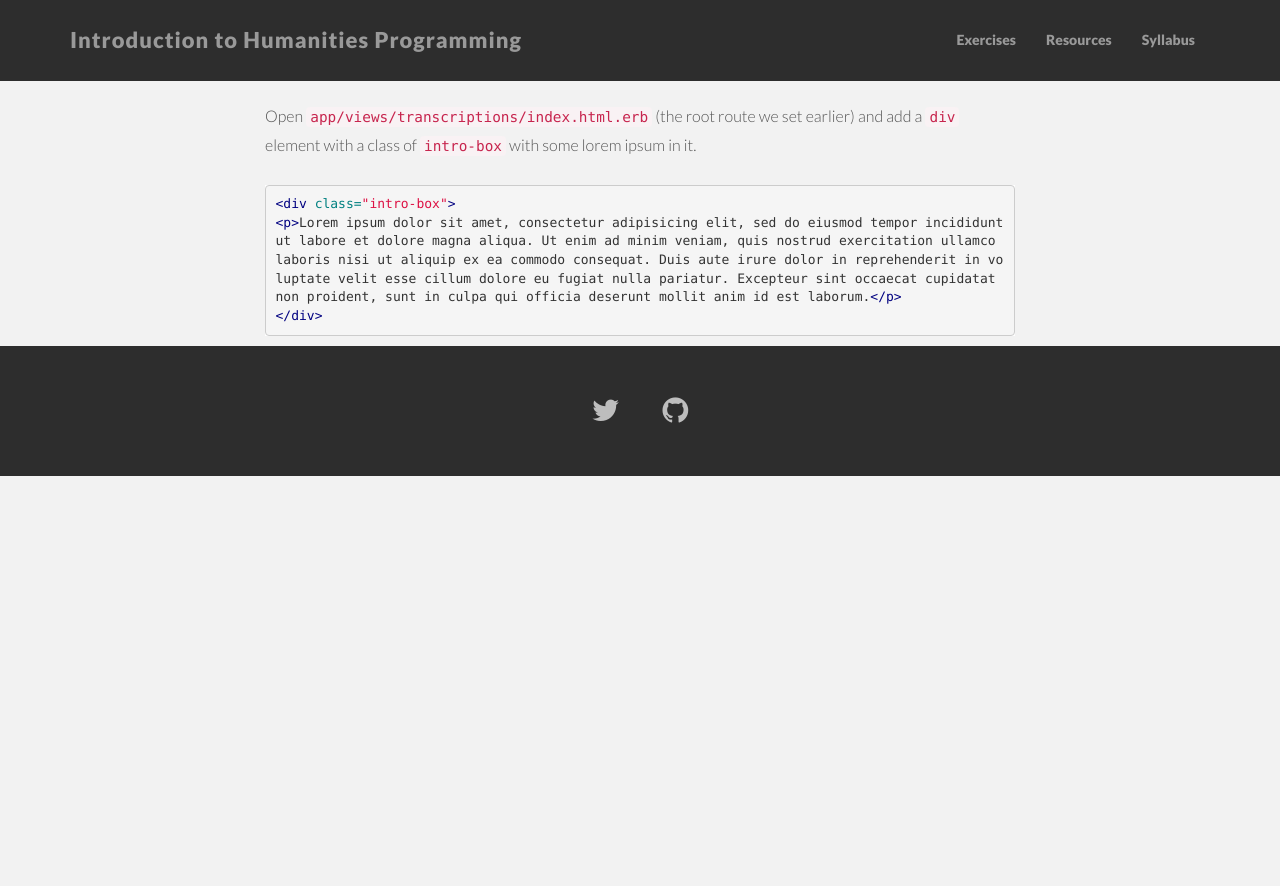
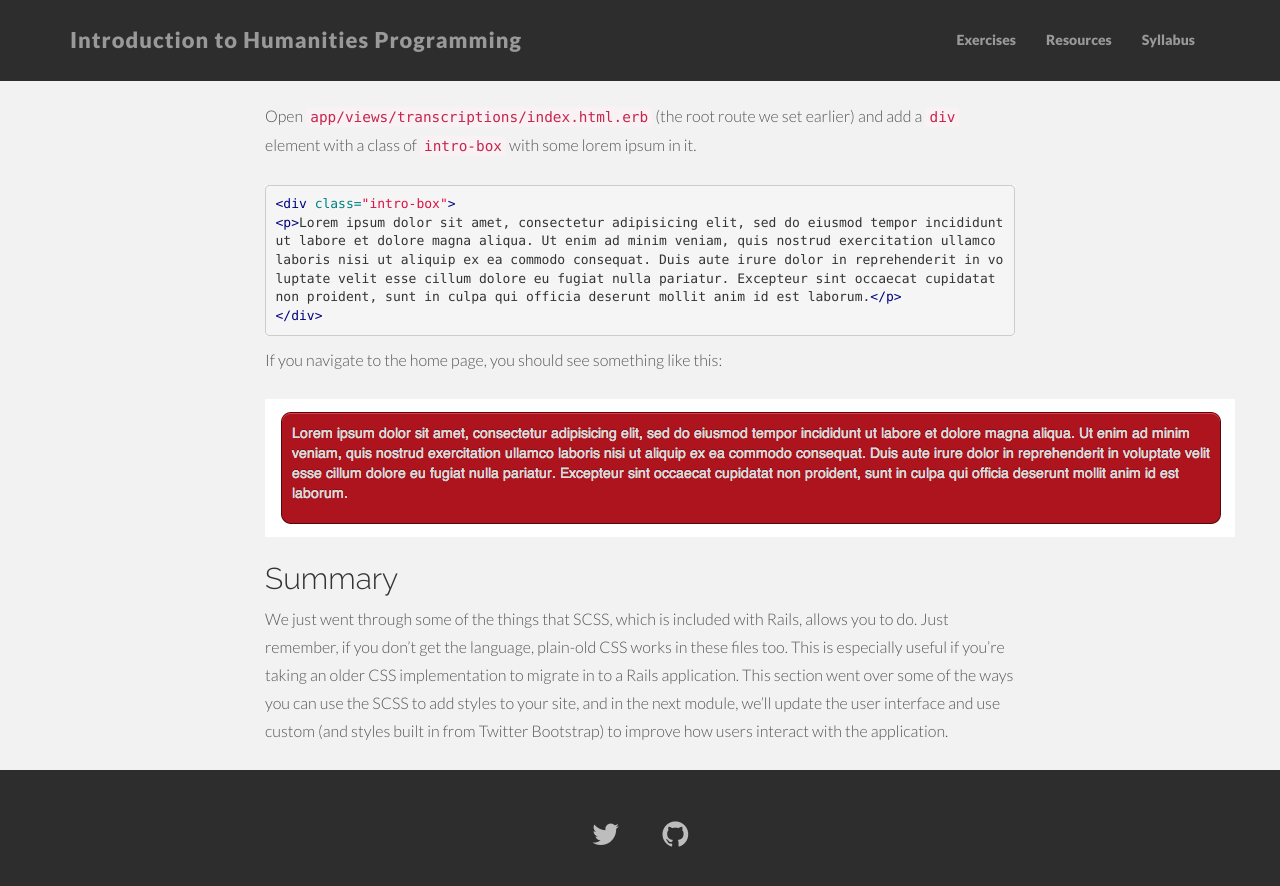
Before and after one commit to humanitiesprogramming/humanitiesprogramming.github.io, a Jekyll site: the page built from exercise-rails8.md, in a window 1280 px wide and 900 px high, scrolled down 5327 px. Shown: the top 886 px of the window. Built offline with Jekyll 4.4.1, drawn with Linux system fonts in a browser that asks for light colours; nearby versions of some CDN libraries; before the commit the page ends 5803 px from its top, so only the background shows below that; some of the changed text lies outside the part shown.

Commit message:
Finishes exercise 8

```diff
--- a/exercise-rails8.md
+++ b/exercise-rails8.md
@@ -1,7 +1,7 @@
 ---
 layout: exercise
 title: Rails App
-description: Phase Eight - User Experience
+description: Phase Eight - SCSS Introd
 permalink: /exercises/rails-eight/
 javascript:
   - /assets/js/catchup.js
@@ -224,7 +224,19 @@ it.
 </div>
 {% endhighlight %}
 
+If you navigate to the home page, you should see something like this:
 
+![Add Code]({{ "/assets/img/exercises/rails-eight/box.png" | prepend: site.baseurl  }})
+
+## Summary
+We just went through some of the things that SCSS, which is included with
+Rails, allows you to do. Just remember, if you don't get the language,
+plain-old CSS works in these files too. This is especially useful if you're
+taking an older CSS implementation to migrate in to a Rails application. This
+section went over some of the ways you can use the SCSS to add styles to your
+site, and in the next module, we'll update the user interface and use custom
+(and styles built in from Twitter Bootstrap) to improve how users interact with
+the application.
 
 [fonts]: https://www.google.com/fonts
 [stylesheet_link_tag]: http://apidock.com/rails/ActionView/Helpers/AssetTagHelper/stylesheet_link_tag
```
Also changed, not shown: exercises.md (+6 -5 lines), assets/img/exercises/rails-eight/add-code.png, assets/img/exercises/rails-eight/box.png (added), assets/img/exercises/rails-eight/font-search.png.
